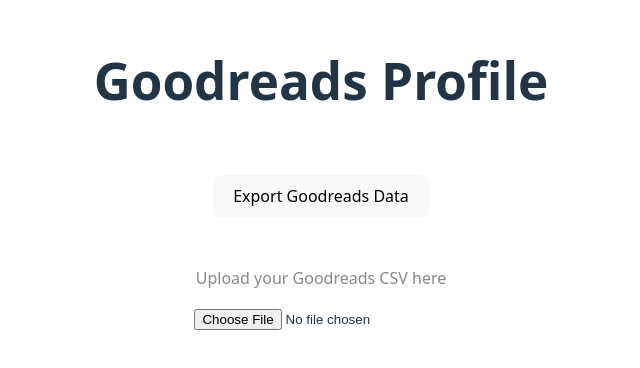
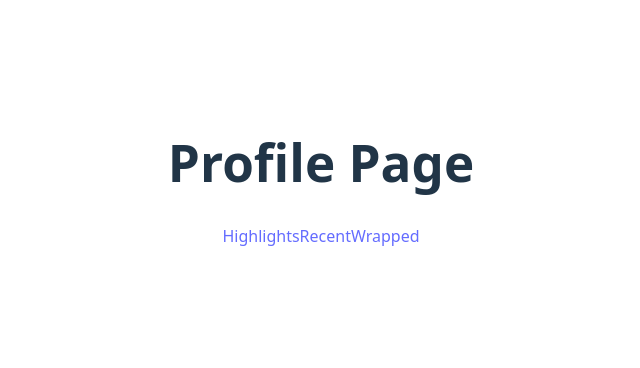
Before and after one commit to sydneyberritt/goodreads-profile, a React (Vite) app: page /#/profile in a window 1280 px wide. Shown: the part 226-594 px from the top of the page, without its empty margins (319-959 px from the left). Built offline with nearby package versions, Linux system fonts and the light colour scheme.

Commit message:
added pages

```diff
--- a/package.json
+++ b/package.json
@@ -11,7 +11,8 @@
   },
   "dependencies": {
     "react": "^19.1.0",
-    "react-dom": "^19.1.0"
+    "react-dom": "^19.1.0",
+    "react-router-dom": "^7.6.2"
   },
   "devDependencies": {
     "@eslint/js": "^9.25.0",
--- a/src/App.jsx
+++ b/src/App.jsx
@@ -1,24 +1,23 @@
-import { useState } from 'react'
 import './App.css'
+import { HashRouter as Router, Routes, Route } from 'react-router-dom'
+import { Home } from './Pages/home'
+import { Profile } from './Pages/profile'
+import { Highlights } from './Pages/highlights'
+import { Recent } from './Pages/recent'
+import { Wrapped } from './Pages/wrapped'
 
 function App() {
-  const [count, setCount] = useState(0)
 
   return (
-    <>
-      <div>
-      </div>
-      <h1>Goodreads Profile</h1>
-      <div className="card">
-        <button>
-          Export Goodreads Data
-        </button>
-      </div>
-      <p className="read-the-docs">
-        Upload your Goodreads CSV here
-      </p>
-      <input type="file" />
-    </>
+      <Router>
+        <Routes>
+          <Route path ="/" element={<Home/>}/>
+          <Route path ="/profile" element={<Profile/>}/>
+          <Route path ="/highlights" element={<Highlights/>}/>
+          <Route path ="/recent" element={<Recent/>}/>
+          <Route path ="/wrapped" element={<Wrapped/>}/>
+        </Routes>
+      </Router>
   )
 }
 
--- /dev/null
+++ b/src/Pages/Pages.css
@@ -0,0 +1,42 @@
+#root {
+    max-width: 1280px;
+    margin: 0 auto;
+    padding: 2rem;
+    text-align: center;
+  }
+
+  .logo {
+    height: 6em;
+    padding: 1.5em;
+    will-change: filter;
+    transition: filter 300ms;
+  }
+  .logo:hover {
+    filter: drop-shadow(0 0 2em #646cffaa);
+  }
+  .logo.react:hover {
+    filter: drop-shadow(0 0 2em #61dafbaa);
+  }
+
+  @keyframes logo-spin {
+    from {
+      transform: rotate(0deg);
+    }
+    to {
+      transform: rotate(360deg);
+    }
+  }
+
+  @media (prefers-reduced-motion: no-preference) {
+    a:nth-of-type(2) .logo {
+      animation: logo-spin infinite 20s linear;
+    }
+  }
+
+  .card {
+    padding: 2em;
+  }
+
+  .read-the-docs {
+    color: #888;
+  }
--- /dev/null
+++ b/src/Pages/highlights.jsx
@@ -0,0 +1,9 @@
+import './Pages.css'
+export function Highlights() {
+
+  return (
+    <>
+      <h1>Highlights</h1>
+    </>
+  )
+}
--- /dev/null
+++ b/src/Pages/home.jsx
@@ -0,0 +1,30 @@
+import './Pages.css'
+import { Link } from 'react-router-dom'
+export function Home() {
+
+  return (
+    <>
+      <div>
+      </div>
+      <h1>Goodreads Profile</h1>
+      <div className="card">
+        <a href = "https://www.goodreads.com/review/import">
+        <button>
+          Export Goodreads Data
+        </button>
+        </a>
+      </div>
+      <p className="read-the-docs">
+        Upload your Goodreads CSV here
+      </p>
+      <input type="file" />
+      <div className="card">
+      <Link to="/profile">
+        <button>
+            View your Goodreads Profile
+        </button>
+      </Link>
+      </div>
+    </>
+  )
+}
--- /dev/null
+++ b/src/Pages/profile.jsx
@@ -0,0 +1,13 @@
+import './Pages.css'
+import { Link } from 'react-router-dom'
+export function Profile() {
+
+  return (
+    <>
+      <h1>Profile Page</h1>
+      <Link to="/highlights">Highlights</Link>
+      <Link to="/recent">Recent</Link>
+      <Link to="/wrapped">Wrapped</Link>
+    </>
+  )
+}
--- /dev/null
+++ b/src/Pages/recent.jsx
@@ -0,0 +1,9 @@
+import './Pages.css'
+export function Recent() {
+
+  return (
+    <>
+      <h1>Recent</h1>
+    </>
+  )
+}
--- /dev/null
+++ b/src/Pages/wrapped.jsx
@@ -0,0 +1,9 @@
+import './Pages.css'
+export function Wrapped() {
+
+  return (
+    <>
+      <h1>Wrapped</h1>
+    </>
+  )
+}
```
Also changed, not shown: 1 other file (tests, documents, lock files or other folders).
